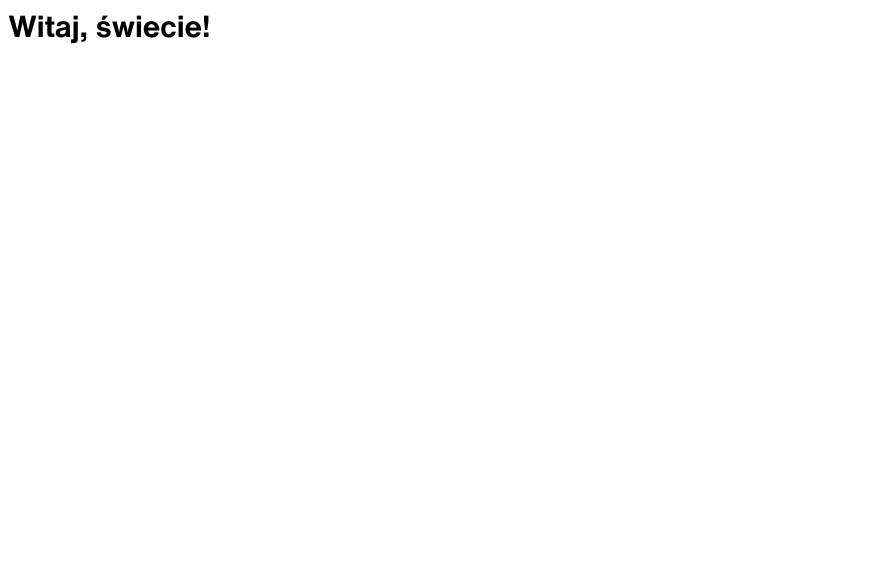
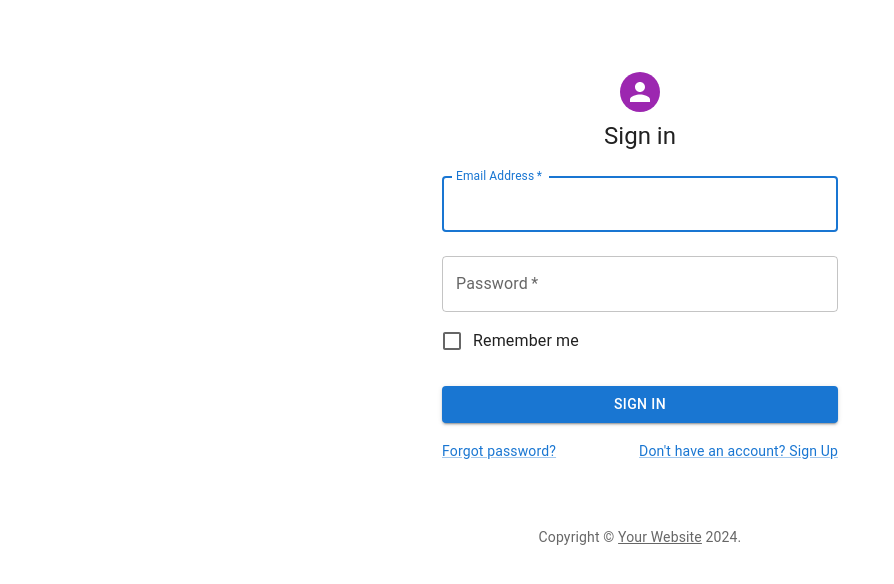
Before and after one commit to durczokj/neurological-diagnostic-tool, a React (Vite) app in the folder Frontend/: page /login in a window 1280 px wide. Shown: the top 584 px of the page, without its empty margins (0-894 px from the left). Built offline with nearby package versions, Linux system fonts and the light colour scheme.

Commit message:
Working login page

```diff
--- a/Frontend/package.json
+++ b/Frontend/package.json
@@ -19,7 +19,10 @@
     "react-dom": "^18.2.0",
     "react-i18next": "^14.0.0",
     "react-router-dom": "^6.21.3",
-    "styled-components": "^6.1.8"
+    "styled-components": "^6.1.8",
+    "@mui/material": "^5.15.11",
+    "@emotion/react": "^11.11.4",
+    "@emotion/styled": "^11.11.0"
   },
   "devDependencies": {
     "@types/react": "^18.2.43",
--- a/Frontend/src/App/App.jsx
+++ b/Frontend/src/App/App.jsx
@@ -1,6 +1,10 @@
 import { useState, Fragment } from 'react'
 import { Routes, Route, Navigate } from 'react-router-dom'
 import { useTranslation } from 'react-i18next'
+import {
+  Container
+} from '@mui/material'
+import SignIn from './Pages/Login'
 
 import BaseStyles from './BaseStyles'
 
@@ -11,7 +15,11 @@
   const { t } = useTranslation("translations")
 
   return (
-    <div style={{fontFamily: "HelveticaNow-Regular", fontWeight: "normal", fontSize: 30}}>{ t('app.helloWorld') }</div>
+    <Container>
+      <Routes>
+        <Route path="/login" element={ <SignIn /> } />
+      </Routes>
+    </Container>
   )
 }
 
--- /dev/null
+++ b/Frontend/src/App/Pages/Login/index.jsx
@@ -0,0 +1,116 @@
+import * as React from 'react';
+import Avatar from '@mui/material/Avatar';
+import Button from '@mui/material/Button';
+import CssBaseline from '@mui/material/CssBaseline';
+import TextField from '@mui/material/TextField';
+import FormControlLabel from '@mui/material/FormControlLabel';
+import Checkbox from '@mui/material/Checkbox';
+import Link from '@mui/material/Link';
+import Grid from '@mui/material/Grid';
+import Box from '@mui/material/Box';
+import Typography from '@mui/material/Typography';
+import Container from '@mui/material/Container';
+import { createTheme, ThemeProvider } from '@mui/material/styles';
+import loginService from '@/App/services/login.js'
+
+function Copyright(props) {
+  return (
+    <Typography variant="body2" color="text.secondary" align="center" {...props}>
+      {'Copyright © '}
+      <Link color="inherit" href="https://mui.com/">
+        Your Website
+      </Link>{' '}
+      {new Date().getFullYear()}
+      {'.'}
+    </Typography>
+  );
+}
+
+// TODO remove, this demo shouldn't need to reset the theme.
+
+const defaultTheme = createTheme();
+
+export default function SignIn() {
+  const handleSubmit = async (event) => {
+    event.preventDefault();
+    const data = new FormData(event.currentTarget);
+    const username = data.get('email')
+    const password = data.get('password')
+    await loginService.login({
+        username, password
+    })
+    console.log({
+      email: data.get('email'),
+      password: data.get('password'),
+    });
+  };
+
+  return (
+    <ThemeProvider theme={defaultTheme}>
+      <Container component="main" maxWidth="xs">
+        <CssBaseline />
+        <Box
+          sx={{
+            marginTop: 8,
+            display: 'flex',
+            flexDirection: 'column',
+            alignItems: 'center',
+          }}
+        >
+          <Avatar sx={{ m: 1, bgcolor: 'secondary.main' }}>
+          </Avatar>
+          <Typography component="h1" variant="h5">
+            Sign in
+          </Typography>
+          <Box component="form" onSubmit={handleSubmit} noValidate sx={{ mt: 1 }}>
+            <TextField
+              margin="normal"
+              required
+              fullWidth
+              id="email"
+              label="Email Address"
+              name="email"
+              autoComplete="email"
+              autoFocus
+            />
+            <TextField
+              margin="normal"
+              required
+              fullWidth
+              name="password"
+              label="Password"
+              type="password"
+              id="password"
+              autoComplete="current-password"
+            />
+            <FormControlLabel
+              control={<Checkbox value="remember" color="primary" />}
+              label="Remember me"
+            />
+            <Button
+              type="submit"
+              fullWidth
+              variant="contained"
+              sx={{ mt: 3, mb: 2 }}
+            >
+              Sign In
+            </Button>
+            <Grid container>
+              <Grid item xs>
+                <Link href="#" variant="body2">
+                  Forgot password?
+                </Link>
+              </Grid>
+              <Grid item>
+                <Link href="#" variant="body2">
+                  {"Don't have an account? Sign Up"}
+                </Link>
+              </Grid>
+            </Grid>
+          </Box>
+        </Box>
+        <Copyright sx={{ mt: 8, mb: 4 }} />
+      </Container>
+    </ThemeProvider>
+  );
+}
--- a/Frontend/src/App/services/login.js
+++ b/Frontend/src/App/services/login.js
@@ -1,6 +1,6 @@
 import api from '@/shared/utils/api'
 
-const baseUrl = '/api/login'
+const baseUrl = '/login'
 
 const login = async credentials => {
   const response = api.post(baseUrl, credentials)
--- a/Frontend/src/shared/utils/api.js
+++ b/Frontend/src/shared/utils/api.js
@@ -4,21 +4,25 @@
 import history from '@/browserHistory'
 
 const defaultParams = {
-    baseUrl: 'http://localhost:5173',
+    baseUrl: 'http://localhost:5001',
     headers: () => ({
-        'Content-Type': 'application/json',
-        Authorization: getStoredAuthToken() ? `Bearer ${getStoredAuthToken()}` : undefined
+        'Content-Type': 'application/x-www-form-urlencoded'
     })
 }
 
-const api = (method, url, variables) =>
+const formData = new URLSearchParams()
+
+const api = (method, url, variables) => {
+    for (const property in variables) {
+        formData.append(property, variables[property])
+    }
     new Promise((resolve, reject) => {
         axios({
             url: `${defaultParams.baseUrl}${url}`,
             method,
             headers: defaultParams.headers(),
             params: method === 'get' ? variables : undefined,
-            data: method !== 'get' ? variables : undefined
+            data: method !== 'get' ? formData : undefined
         }).then(
             response => {
                 resolve(response.data)
@@ -37,6 +41,7 @@
             }
         )
     })
+}
 
 export default {
     get: (...args) => api('get', ...args),
```
Also changed, not shown: 1 other file (tests, documents, lock files or other folders).
